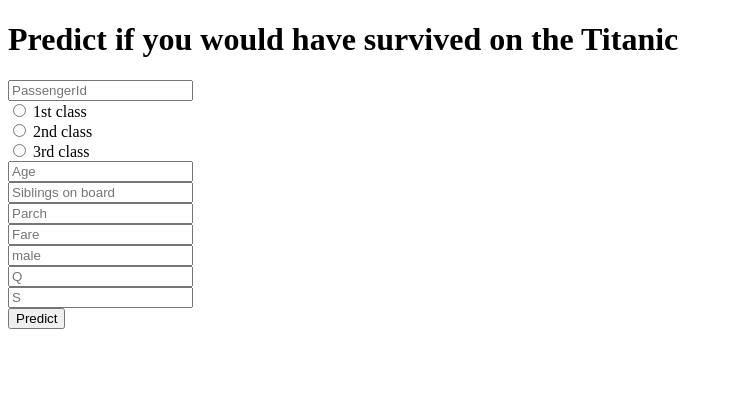
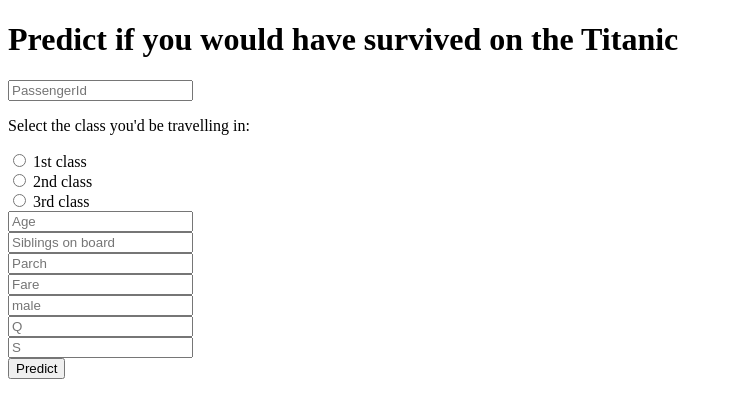
Before and after one commit to pranavtumkur/Predicting-if-you-would-survive-on-the-Titanic, a Flask app: page / in a window 1280 px wide. Shown: the top 418 px of the page, without its empty margins (0-733 px from the left). Run offline with Flask 2, Linux system fonts and the light colour scheme; parts of the project's set-up code (start-up, migrations or seed data) failed here and were passed over.

Commit message:
Update index.html

```diff
--- a/templates/index.html
+++ b/templates/index.html
@@ -18,7 +18,8 @@
      <!-- Main Input For Receiving Query to our ML -->
     <form action="{{ url_for('predict')}}"method="post">
     	<input type="text" name="PassengerId" placeholder="PassengerId" required="required" /><br>
-	<input type="radio" id="1" name="Pclass" value="1">
+	<p>Select the class you'd be travelling in:</p>
+	  <input type="radio" id="1" name="Pclass" value="1">
 	  <label for="1">1st class</label><br>
 	  <input type="radio" id="2" name="Pclass" value="2">
 	  <label for="2">2nd class</label><br>
```
